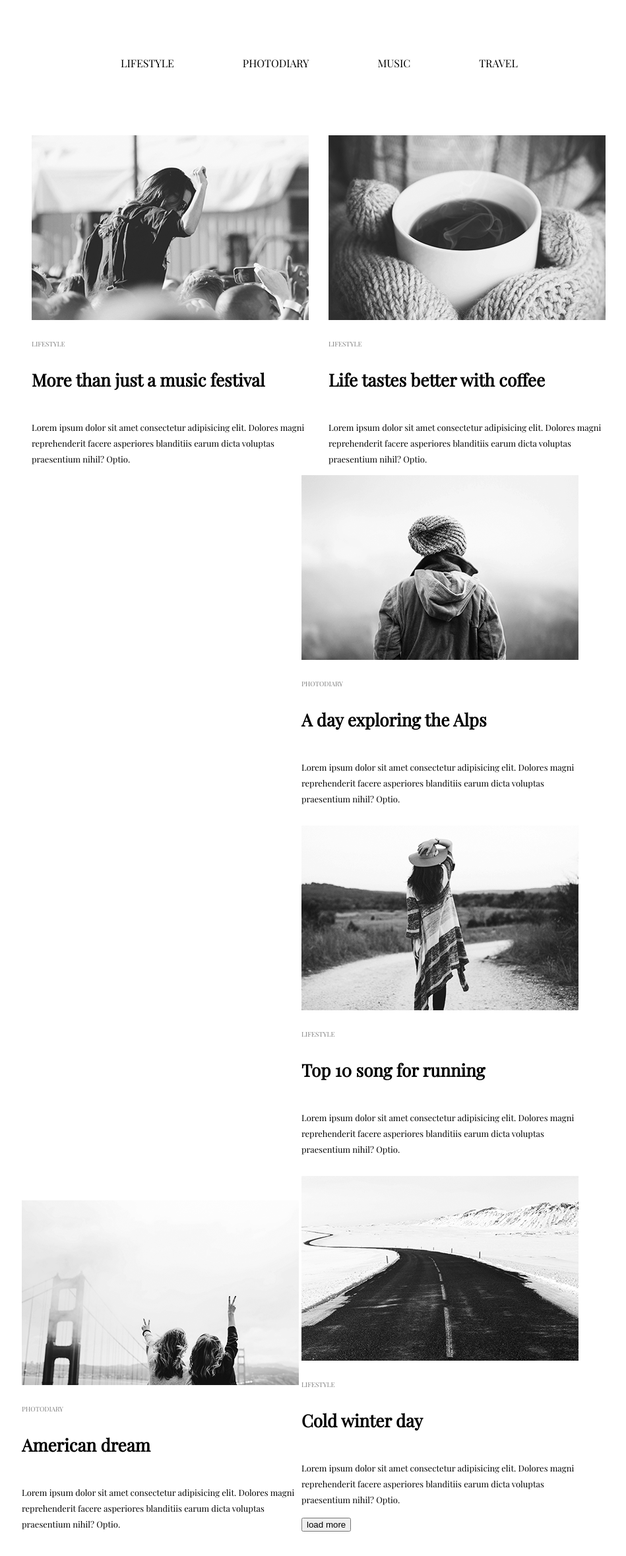
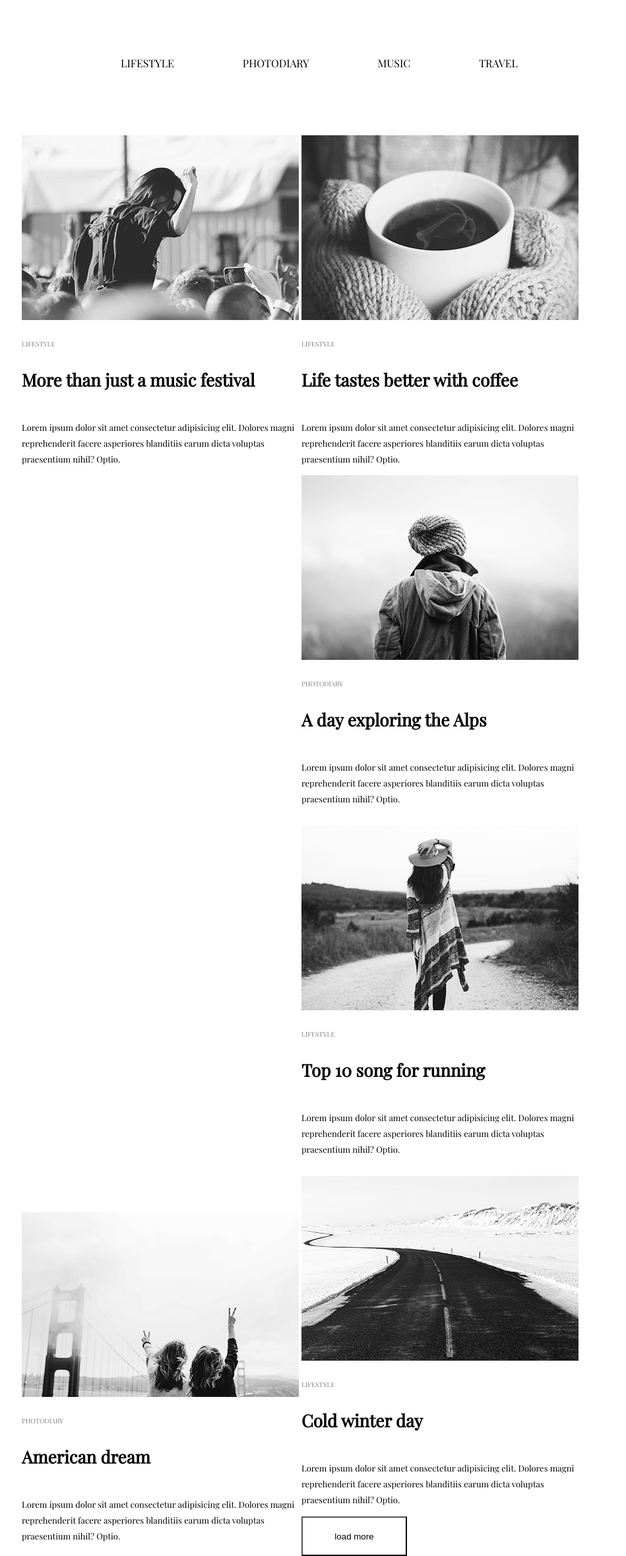
Before and after one commit to kotiakhova/goit-fe-course, a plain HTML site: page html-css/module-03/index.html in a window 1280 px wide. Shown: the whole page at 66% size, without its empty margins (156-1105 px from the left). Before the commit the page ends 2335 px from the top, so only its background shows below. Drawn offline with nearby package versions, Linux system fonts and the light colour scheme.

Commit message:
trying-01

```diff
--- a/html-css/module-03/css/app.css
+++ b/html-css/module-03/css/app.css
@@ -58,13 +58,7 @@ article {
 
 }
 
-.left {
-    margin-left: 15px;
-    margin-right:13px;
-}
-.right {
-    margin-left: 13px;
-    margin-right:15px;
+.article {
 
 }
 .imagename {
@@ -86,5 +80,7 @@ h2 {
 }
 
 button {
-    width: ;
+    width: 160px;
+    height: 60px;
+    background-color: rgb(255,255,255);
 }
--- a/html-css/module-03/index.html
+++ b/html-css/module-03/index.html
@@ -22,48 +22,49 @@
     </header>
     <main>
     <section>
-        <article class="left">
+        <article class="article">
             <img src="img/1.png" alt="party">
             <p class="imagename">LIFESTYLE</p>
             <h2>More than just a music festival</h2>
             <p class="text">Lorem ipsum dolor sit amet consectetur adipisicing elit. Dolores magni reprehenderit facere asperiores blanditiis earum dicta voluptas praesentium nihil? Optio.</p>
         </article>
 
-        <article class="right">
+        <article class="article">
             <img src="img/2.png" alt="coffee">
             <p class="imagename">LIFESTYLE</p>
             <h2>Life tastes better with coffee</h2>
             <p class="text">Lorem ipsum dolor sit amet consectetur adipisicing elit. Dolores magni reprehenderit facere asperiores blanditiis earum dicta voluptas praesentium nihil? Optio.</p>
         </article>
 
-        <article>
+        <article class="article">
             <img src="img/3.png" alt="girls">
             <p class="imagename">PHOTODIARY</p>
             <h2>American dream</h2>
             <p class="text">Lorem ipsum dolor sit amet consectetur adipisicing elit. Dolores magni reprehenderit facere asperiores blanditiis earum dicta voluptas praesentium nihil? Optio.</p>
         </article>
 
-        <article>
+        <article class="article">
             <img src="img/4.png" alt="man">
             <p class="imagename">PHOTODIARY</p>
             <h2>A day exploring the Alps</h2>
             <p class="text">Lorem ipsum dolor sit amet consectetur adipisicing elit. Dolores magni reprehenderit facere asperiores blanditiis earum dicta voluptas praesentium nihil? Optio.</p>
         </articles>
 
-        <article>
+        <article class="article">
             <img src="img/5.png" alt="girl">
             <p class="imagename">LIFESTYLE</p>
             <h2>Top 10 song for running</h2>
             <p class="text">Lorem ipsum dolor sit amet consectetur adipisicing elit. Dolores magni reprehenderit facere asperiores blanditiis earum dicta voluptas praesentium nihil? Optio.</p>
         </articles>
 
-        <article>
+        <article class="article">
             <img src="img/6.png" alt="way">
             <p class="imagename">LIFESTYLE</p>
             <h2>Cold winter day</h2>
             <p class="text">Lorem ipsum dolor sit amet consectetur adipisicing elit. Dolores magni reprehenderit facere asperiores blanditiis earum dicta voluptas praesentium nihil? Optio.</p>
         </articles>
         <button>load more</button>
+
     </section>
     </main>
 </body>
```
